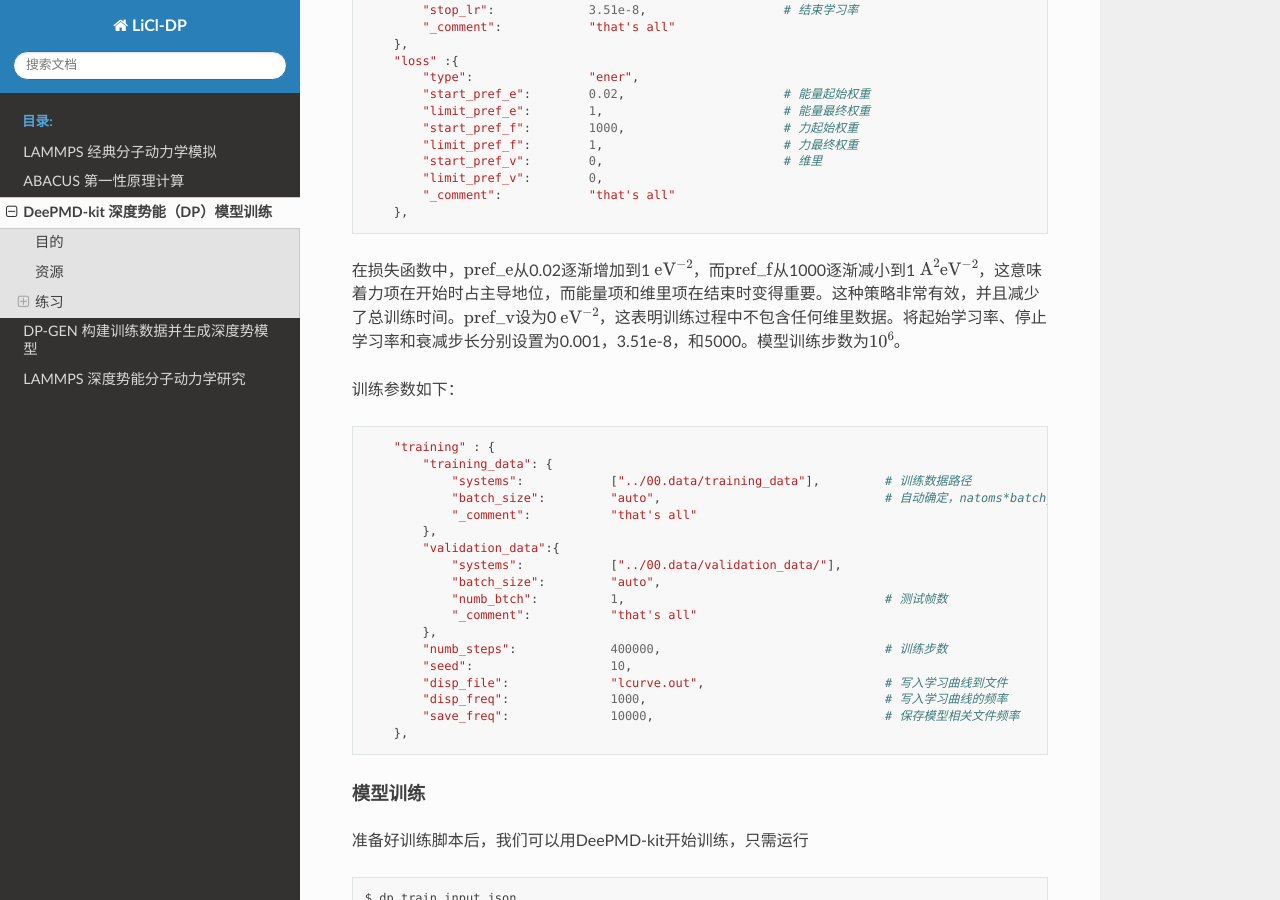
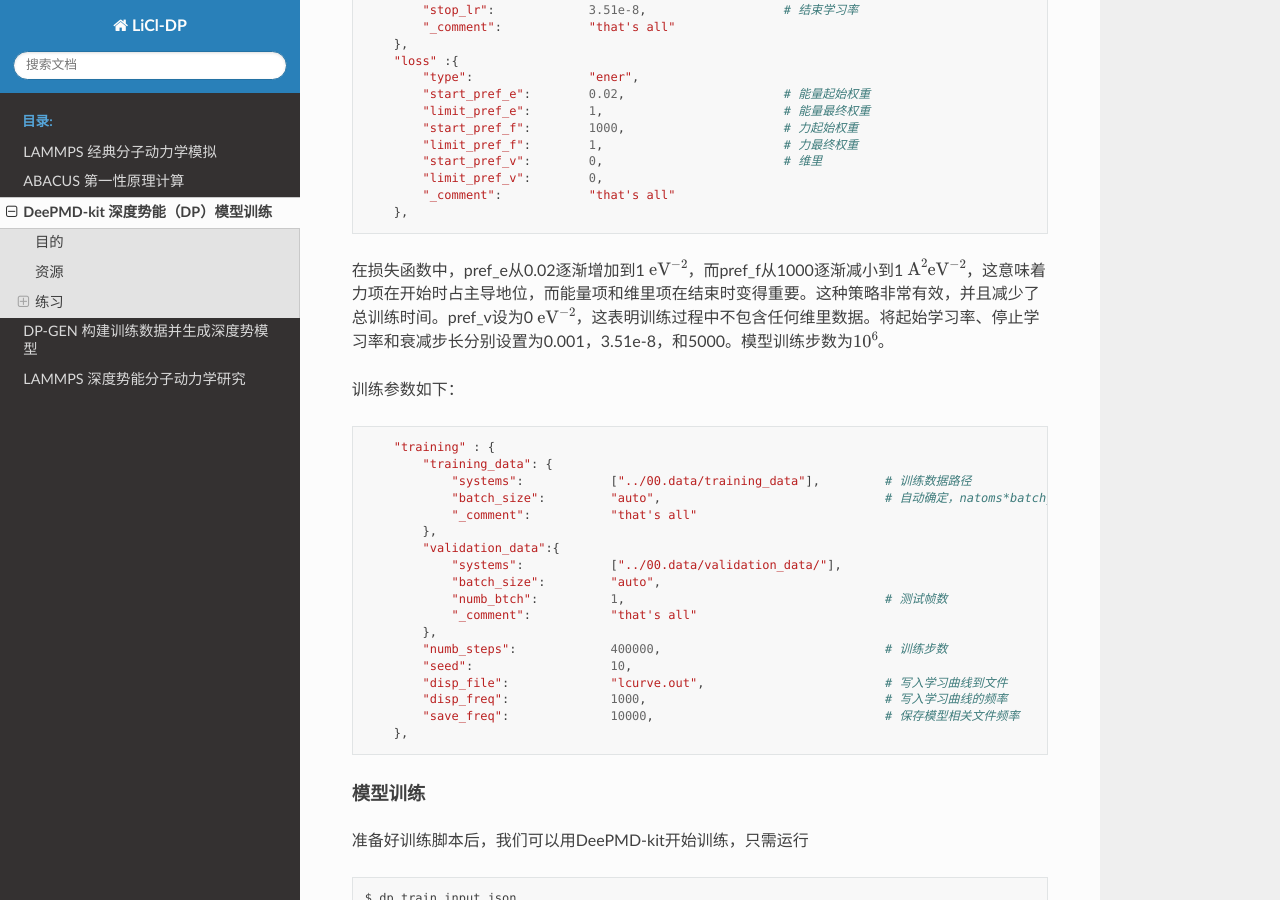
Before and after one commit to shuo1118/LiCl-DP, a Sphinx documentation site: the page built from docs/source/work/ex3/deepmd-kit.md, in a window 1280 px wide and 900 px high, scrolled down 3089 px. Built offline with Sphinx 7.4.7 and the Read the Docs theme 2.0.0, drawn with Linux system fonts in a browser that asks for light colours.

Commit message:
Update deepmd-kit.md

````diff
--- a/docs/source/work/ex3/deepmd-kit.md
+++ b/docs/source/work/ex3/deepmd-kit.md
@@ -142,7 +142,7 @@
         "_comment":            "that's all"
     },
 ```
-在损失函数中，$\text{pref_e}$从0.02逐渐增加到1 $\text{eV}^{-2}$，而$\text{pref_f}$从1000逐渐减小到1 $\text{A}^2 \mathrm{eV}^{-2}$，这意味着力项在开始时占主导地位，而能量项和维里项在结束时变得重要。这种策略非常有效，并且减少了总训练时间。$\text{pref_v}$设为0 $\text{eV}^{-2}$，这表明训练过程中不包含任何维里数据。将起始学习率、停止学习率和衰减步长分别设置为0.001，3.51e-8，和5000。模型训练步数为$10^6$。
+在损失函数中，pref\_e从0.02逐渐增加到1 $\text{eV}^{-2}$，而pref\_f从1000逐渐减小到1 $\text{A}^2 \mathrm{eV}^{-2}$，这意味着力项在开始时占主导地位，而能量项和维里项在结束时变得重要。这种策略非常有效，并且减少了总训练时间。pref\_v设为0 $\text{eV}^{-2}$，这表明训练过程中不包含任何维里数据。将起始学习率、停止学习率和衰减步长分别设置为0.001，3.51e-8，和5000。模型训练步数为$10^6$。
 
 
 训练参数如下：
````
